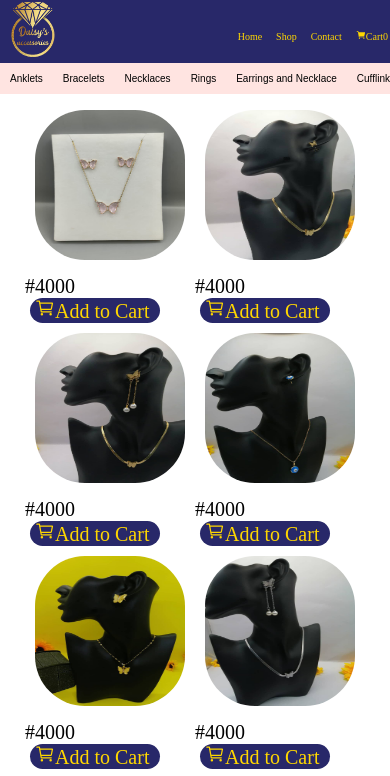
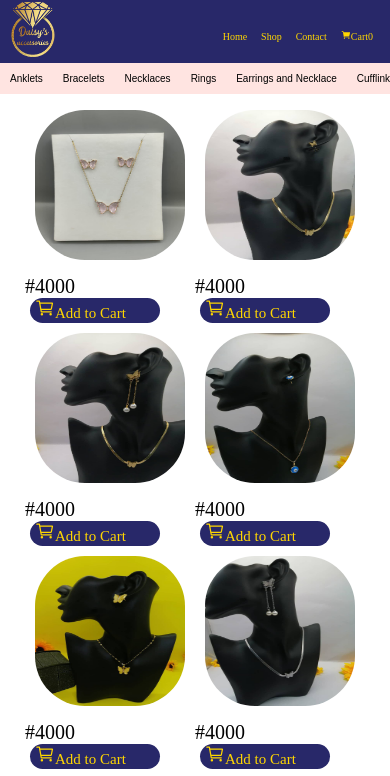
Before and after one commit to HIKE216/formdemo, a plain HTML site: page sets.html in a window 390 px wide. Shown: the top 776 px of the page. Drawn offline with nearby package versions, Linux system fonts and the light colour scheme.

Commit message:
Add files via upload

```diff
--- a/index.css
+++ b/index.css
@@ -65,14 +65,13 @@ align-items: center;}
 }
 @media (max-width:767.98px){
     nav ul{
-        display: flex;
-        padding-right: 5px;
-        margin:0;
+        text-align: right;
+
         list-style: none;
         align-items: center;
         top:0;
-        justify-content: flex-end;
-        padding-left: 10px;
+        justify-content: fle;
+        padding-left: 20px;
 
     }.header ul{
         display: flex;
@@ -88,7 +87,6 @@ nav ul li{
 
 }@media (max-width: 767.98px){
     nav ul li {
-        align-items: flex-end;
         display: inline-flex;
 padding-right: 0
     };
@@ -368,7 +366,8 @@ font-style:italic;
 }.add-cart{
     text-decoration: none;
 color:gold
-}.boom{width:   150px;
+}
+.boom{width:   150px;
     background-color: rgb(40, 40, 105);
     margin-left: 5px;
     border-radius: 50px;
@@ -382,6 +381,8 @@ color:gold
 }@media(max-width:800px){
     .boom{
         width:130px
+    }.boom a{
+        font-size: 15px;
     }
 }
 .pop{
```
